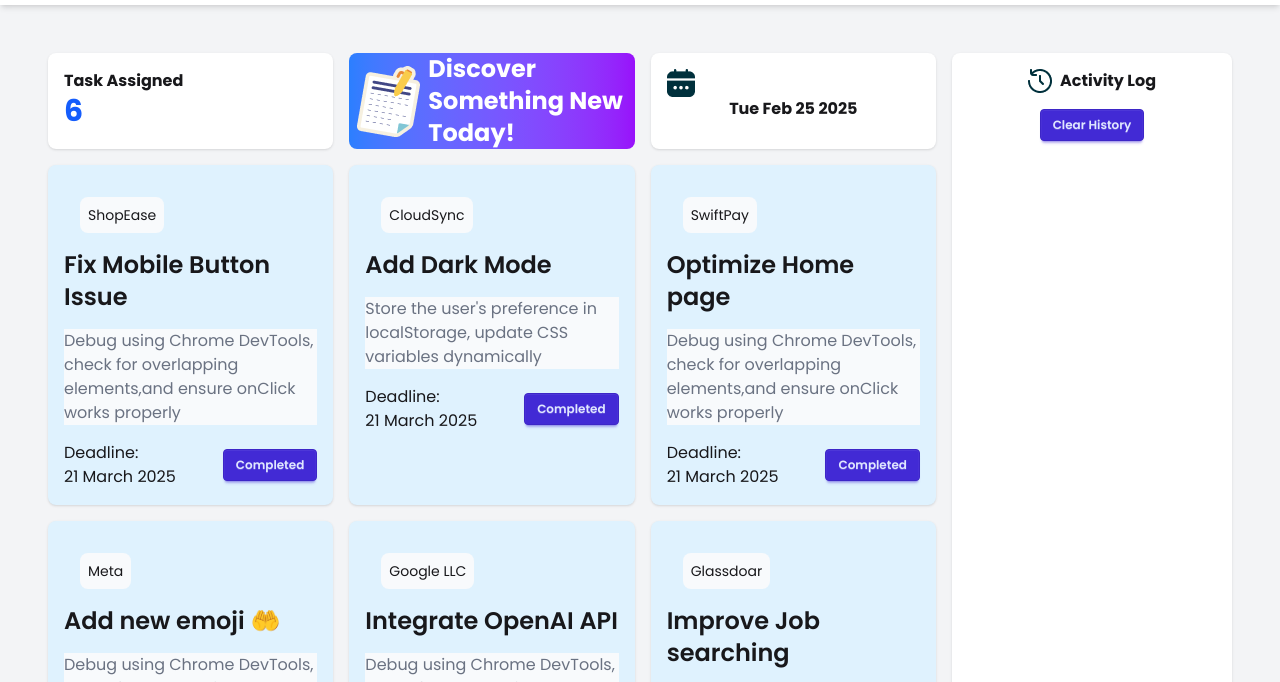
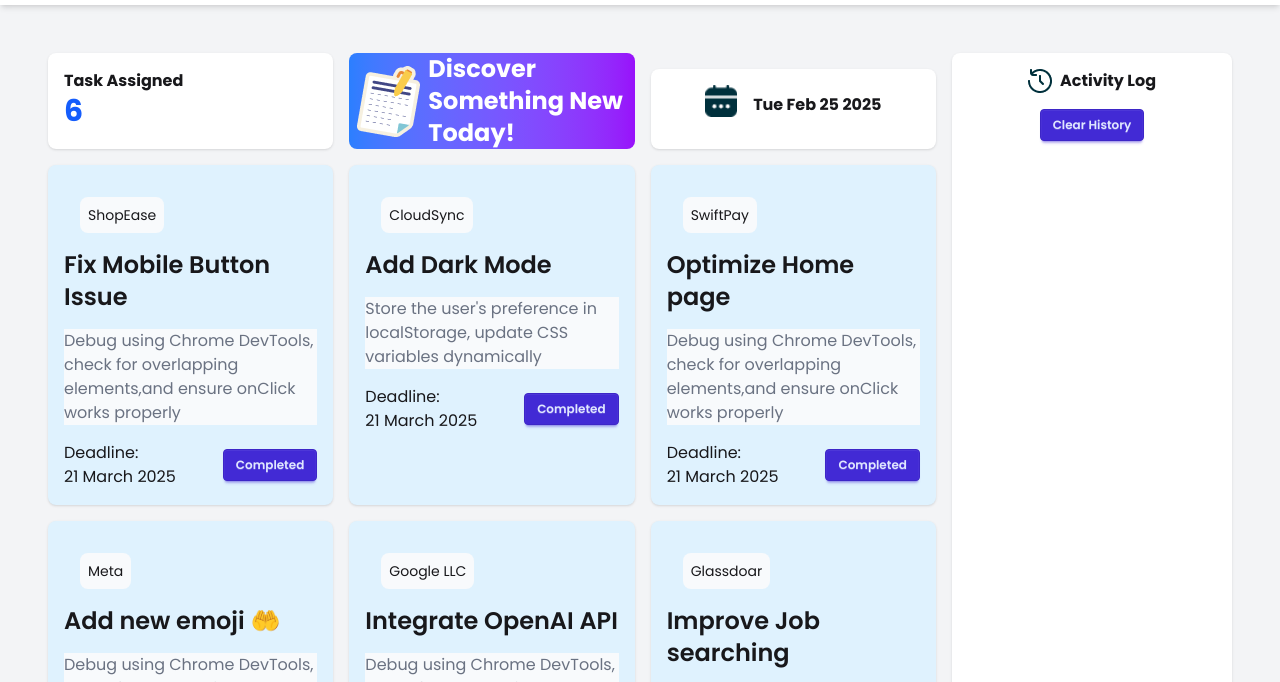
Before and after one commit to Yasmin-Khanom/Dev-board, a plain HTML site: page index.html in a window 1280 px wide. Shown: the part 63-745 px from the top of the page. Drawn offline with nearby package versions, Linux system fonts and the light colour scheme.

Commit message:
fixed assign task

```diff
--- a/index.html
+++ b/index.html
@@ -66,9 +66,9 @@
              </div>
 
             <!-- card-3 -->
-             <div class="col-span-4  bg-white p-4 rounded-lg shadow text-center">
-              <img src="images/calender.png" alt="" />
-            <p class="font-bold">Tue Feb 25 2025</p>
+             <div class="col-span-4  bg-white p-4 flex justify-center gap-4 rounded-lg shadow text-center mt-4">
+              <img class="w-8 h-8 " src="images/calender.png" alt="" />
+            <p class="font-bold mt-2">Tue Feb 25 2025</p>
              </div>
 
             <!-- card-4 -->
@@ -166,7 +166,7 @@
               <h2  class="font-bold ">Activity Log</h2>
             </div>
             <div class="text-center flex flex-1 justify-center">
-              <button  class=" btn btn-primary btn-sm  mt-4">Clear History</button>
+              <button class=" btn btn-primary btn-sm  mt-4">Clear History</button>
             </div>
             <div id="History-container" class="p-2 space-y-2"></div>
           </div>
--- a/script/scripts.js
+++ b/script/scripts.js
@@ -16,7 +16,6 @@ for(const completesButton of completesButtons){
        const activityEnter = document.createElement('p');
        activityEnter.innerText =`completed Task: ${title}`;
        activityLog.appendChild(activityEnter);
-
          });
 
 }
```
